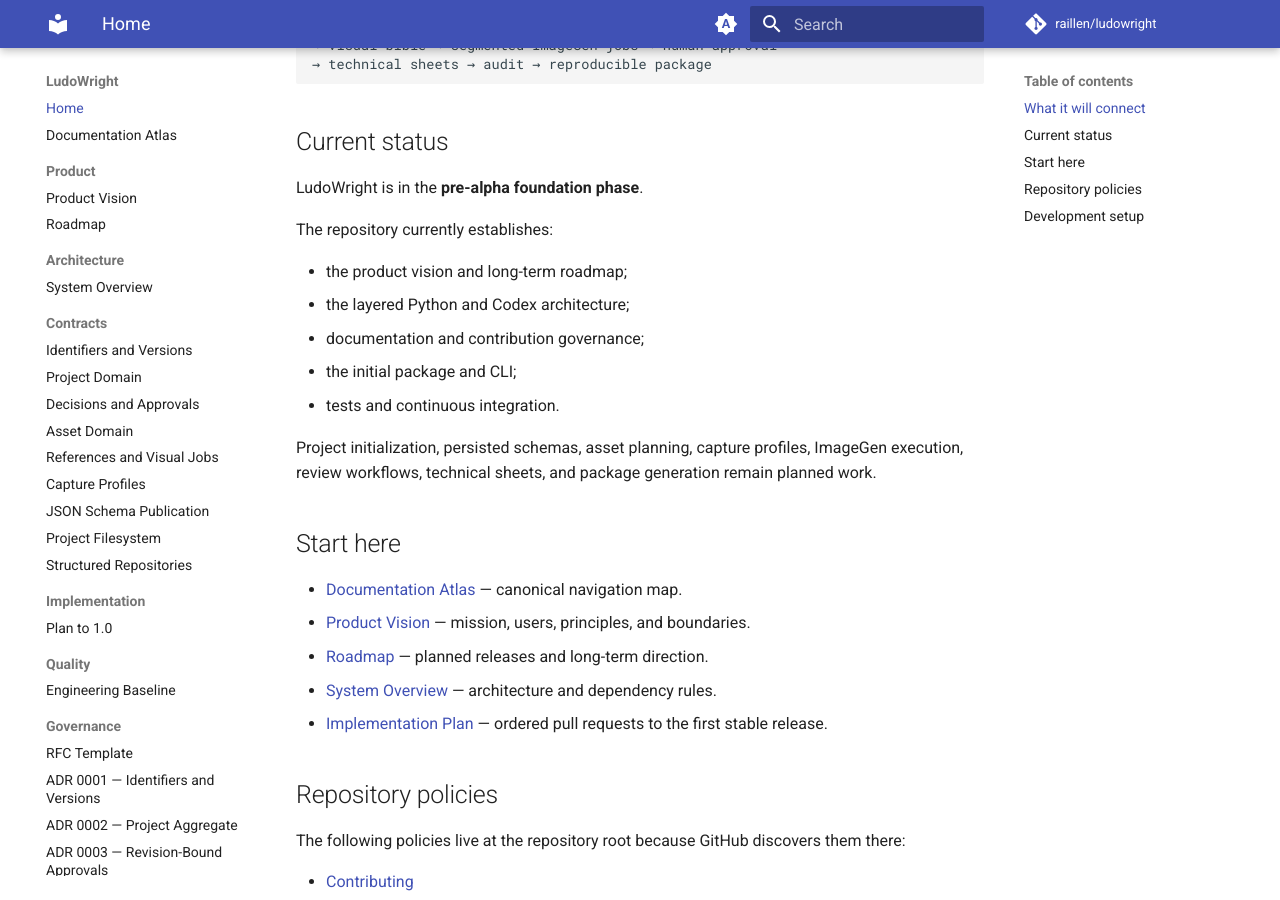
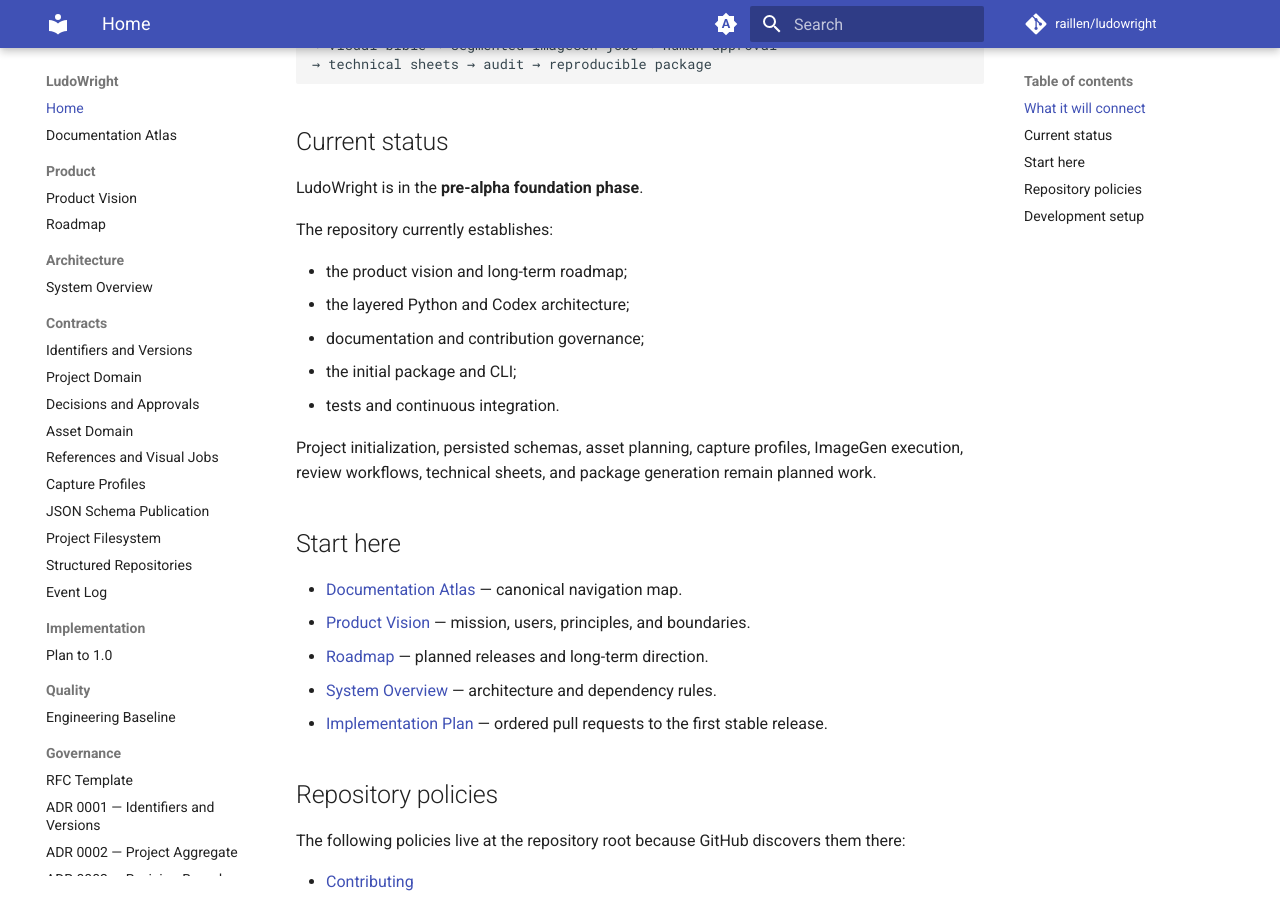
Before and after one commit to raillen/ludowright, an MkDocs documentation site: the page built from docs/index.md, in a window 1280 px wide and 900 px high, scrolled down 357 px. Built offline with MkDocs 1.6.1 and Material for MkDocs 9.7.7, drawn with Linux system fonts in a browser that asks for light colours; comment, search, counter and statistics services are not loaded.

Commit message:
Index event-log contract and ADR

```diff
--- a/mkdocs.yml
+++ b/mkdocs.yml
@@ -26,6 +26,7 @@
       - JSON Schema Publication: contracts/JSON_SCHEMAS.md
       - Project Filesystem: contracts/PROJECT_FILESYSTEM.md
       - Structured Repositories: contracts/STRUCTURED_REPOSITORIES.md
+      - Event Log: contracts/EVENT_LOG.md
   - Implementation:
       - Plan to 1.0: plans/IMPLEMENTATION_PLAN.md
   - Quality:
@@ -41,6 +42,7 @@
       - ADR 0007 — Generated JSON Schemas: decisions/0007-generated-versioned-json-schemas.md
       - ADR 0008 — Safe Project Filesystem: decisions/0008-safe-project-filesystem-boundary.md
       - ADR 0009 — Structured Repositories: decisions/0009-canonical-structured-document-repositories.md
+      - ADR 0010 — Hash-Chained Event Log: decisions/0010-hash-chained-append-only-event-log.md
       - ADR Template: decisions/0000-template.md
   - Operations:
       - Documentation Site: operations/DOCUMENTATION_SITE.md
```
